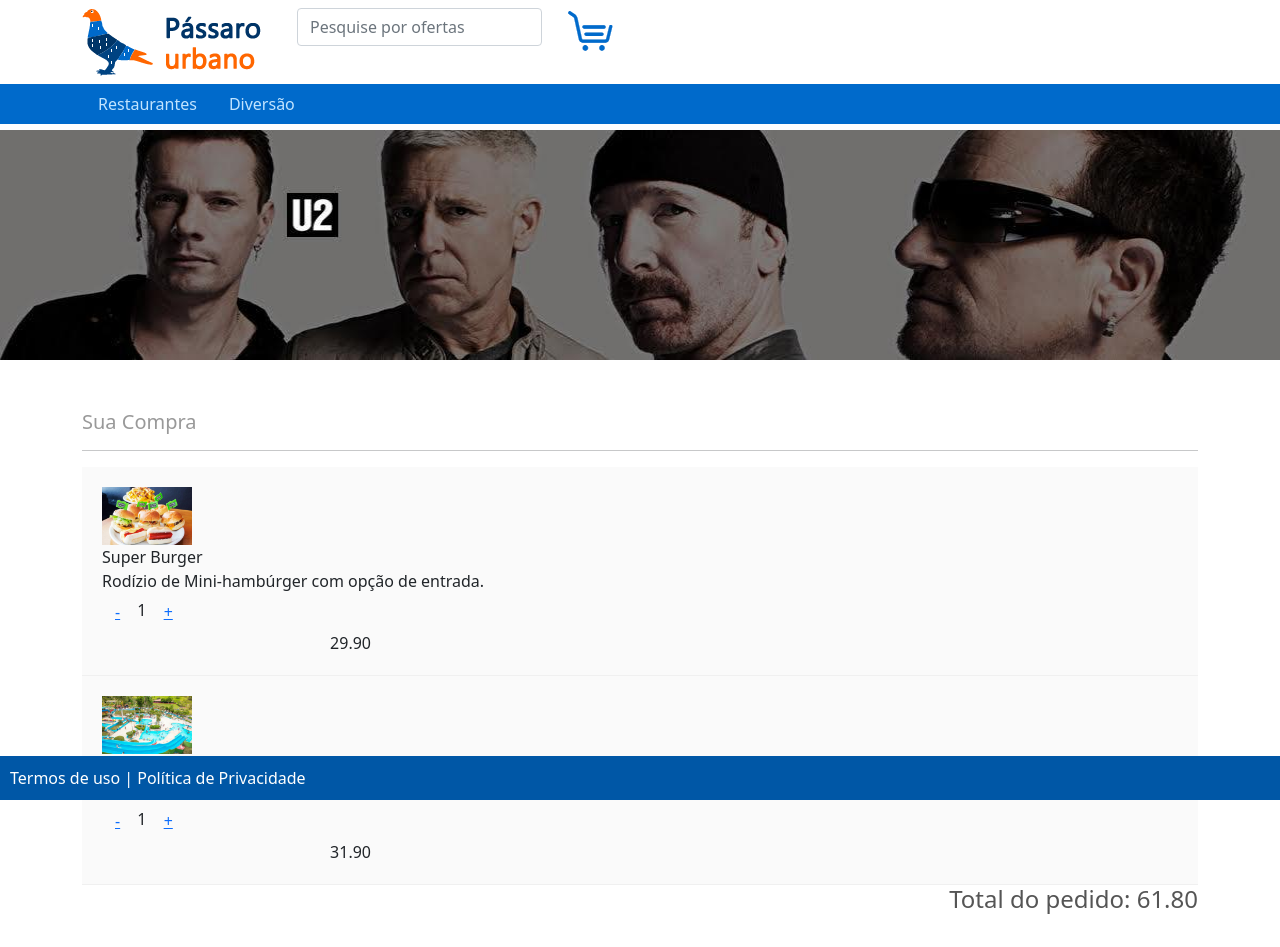
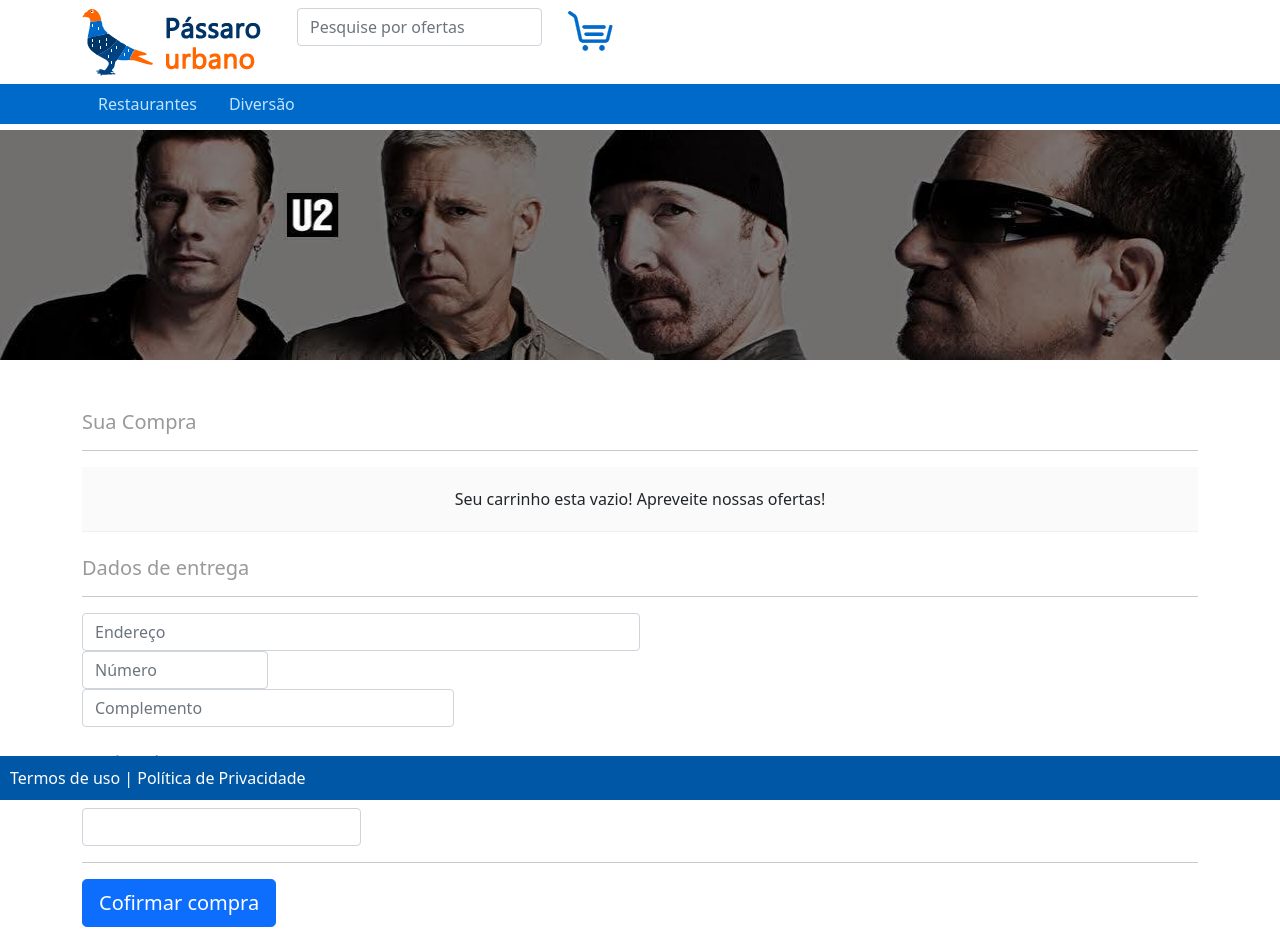
Before and after one commit to elvisthermo/angular-passaro-urbano, an Angular app: page /ordem-compra in a window 1280 px wide. Shown: the top 947 px of the page. Built offline with nearby package versions, Linux system fonts and the light colour scheme.

Commit message:
Adição de itens no carrinho
- descrição por arquivos
- ordem-compra.component.htm: add adição e remoção de itens e calculos

pedido.model.ts:
- add novo campo para compra

```diff
--- a/src/app/carrinho.service.ts
+++ b/src/app/carrinho.service.ts
@@ -1,10 +1,15 @@
+import { Oferta } from './shared/oferta.model';
 import { ItemCarrinho } from './shared/item-carrinho.model';
-import { Oferta } from './shared/oferta.model';
+import { ThisReceiver } from '@angular/compiler';
 
 export class CarrinhoService {
   public itens: ItemCarrinho[] = [];
 
-  incluirItem(oferta: Oferta) {
+  public exibirItens(): ItemCarrinho[] {
+    return this.itens;
+  }
+
+  public incluirItem(oferta: Oferta): void {
     let itemCarrinho: ItemCarrinho = new ItemCarrinho(
       oferta.id,
       oferta.imagens[0],
@@ -13,10 +18,52 @@
       oferta.valor,
       1
     );
-    this.itens.push(itemCarrinho);
+    //verificar se o item em questao ja nao existe dentro de this.itens
+    let itemCarrinhoEncontrado = this.itens.find(
+      (item: ItemCarrinho) => item.id === itemCarrinho.id
+    );
+    if (itemCarrinhoEncontrado) {
+      itemCarrinhoEncontrado.quantidade += 1;
+    } else {
+      this.itens.push(itemCarrinho);
+    }
   }
 
-  public exibirItens(): ItemCarrinho[] {
-    return this.itens;
+  public totalCarrinhoCompras(): number {
+    let total: number = 0;
+    this.itens.map((item: ItemCarrinho) => {
+      total = total + item.valor * item.quantidade;
+    });
+    return total;
+  }
+
+  public adicionarQuantidade(itemCarrinho: ItemCarrinho): void {
+    //incrementar a quantidade
+    let itemCarrinhoEncontrado = this.itens.find(
+      (item: ItemCarrinho) => item.id === itemCarrinho.id
+    );
+
+    if (itemCarrinhoEncontrado) {
+      itemCarrinhoEncontrado.quantidade += 1;
+    }
+  }
+
+  public diminuirQuantidade(itemCarrinho: ItemCarrinho): void {
+    //decrementar quantidade
+    let itemCarrinhoEncontrado = this.itens.find(
+      (item: ItemCarrinho) => item.id === itemCarrinho.id
+    );
+
+    if (itemCarrinhoEncontrado) {
+      itemCarrinhoEncontrado.quantidade -= 1;
+
+      if(itemCarrinhoEncontrado.quantidade === 0) {
+         this.itens.splice(this.itens.indexOf(itemCarrinhoEncontrado), 1)
+      }
+    }
+  }
+
+  public limparCarrinho(): void {
+    this.itens = []
   }
 }
--- a/src/app/ordem-compra/ordem-compra.component.html
+++ b/src/app/ordem-compra/ordem-compra.component.html
@@ -5,61 +5,48 @@
       <h5>Sua Compra</h5>
       <hr />
 
-      <div class="form-row" style="background: #FAFAFA; padding: 20px; border-bottom: solid 1px #F0F0F0">
+      <div *ngIf="carrinhoService.exibirItens().length; else carrinhoVazio">
+      <div *ngFor="let item of itensCarrinho" class="form-row" style="background: #FAFAFA; padding: 20px; border-bottom: solid 1px #F0F0F0">
         <div class="form-group col-sm-1">
-          <img src="/assets/ofertas/1/img1.jpg" class="img-fluid">
+          <img [src]="item.img.url" class="img-fluid">
         </div>
         <div class="form-group col-sm-6">
-          Super Burger
+          {{ item.titulo }}
           <br />
-          Rodízio de Mini-hambúrger com opção de entrada.
+          {{ item.descricao_oferta }}
         </div>
 
         <div>
           <div class="row">
             <div class="col">
-              <button type="button" class="btn btn-link">-</button>
-              1
-              <button type="button" class="btn btn-link">+</button>
+              <button (click)="diminuir(item)"  type="button" class="btn btn-link">-</button>
+              {{ item.quantidade }}
+              <button (click)="adicionar(item)" type="button" class="btn btn-link">+</button>
             </div>
           </div>
         </div>
 
         <div class="form-group col-sm-3 d-flex justify-content-end">
-          29.90
-        </div>
-      </div>
-
-      <div class="form-row" style="background: #FAFAFA; padding: 20px; border-bottom: solid 1px #F0F0F0">
-        <div class="form-group col-sm-1">
-          <img src="/assets/ofertas/4/img1.jpg" class="img-fluid">
-        </div>
-        <div class="form-group col-sm-6">
-          Estância das águas
-          <br />
-          Diversão garantida com piscinas, trilhas e muito mais.
-        </div>
-
-        <div>
-          <div class="row">
-            <div class="col">
-              <button type="button" class="btn btn-link">-</button>
-              1
-              <button type="button" class="btn btn-link">+</button>
-            </div>
-          </div>
-        </div>
-
-        <div class="form-group col-sm-3 d-flex justify-content-end">
-          31.90
+          {{ item.quantidade * item.valor | currency: 'BRL' }}
         </div>
       </div>
 
       <div class="form-row">
         <div class="form-group col d-flex justify-content-end">
-          <h4>Total do pedido: 61.80</h4>
+          <h4>Total do pedido: {{ carrinhoService.totalCarrinhoCompras() | currency: 'BRL' }}</h4>
         </div>
       </div>
+    </div>
+
+    <ng-template #carrinhoVazio>
+      <div
+        class="form-row d-flex justify-content-center"
+        style="background: #FAFAFA; padding: 20px; border-bottom: solid 1px #F0F0F0">
+              Seu carrinho esta vazio! Apreveite nossas ofertas!
+      </div>
+    </ng-template>
+
+
       <br />
 
       <h5>Dados de entrega</h5>
--- a/src/app/ordem-compra/ordem-compra.component.ts
+++ b/src/app/ordem-compra/ordem-compra.component.ts
@@ -1,3 +1,4 @@
+import { ItemCarrinho } from './../shared/item-carrinho.model';
 import { Component, OnInit } from '@angular/core';
 import { FormControl, FormGroup, Validators } from '@angular/forms';
 import { OrdemCompraService } from '../ordem.compra.service';
@@ -8,11 +9,11 @@
   selector: 'app-ordem-compra',
   templateUrl: './ordem-compra.component.html',
   styleUrls: ['./ordem-compra.component.css'],
-  providers: [OrdemCompraService ],
+  providers: [OrdemCompraService],
 })
 export class OrdemCompraComponent implements OnInit {
-
-  public idPedidoCompra!: number
+  public idPedidoCompra!: number;
+  public itensCarrinho: ItemCarrinho[] = [];
 
   public formulario: FormGroup = new FormGroup({
     endereco: new FormControl(null, [
@@ -31,32 +32,49 @@
 
   constructor(
     private ordemCompraService: OrdemCompraService,
-      private carrinhoService: CarrinhoService
-    ) { }
+    public carrinhoService: CarrinhoService
+  ) {}
 
   ngOnInit() {
-    console.log('Array de itens do carrinho: ', this.carrinhoService.exibirItens())
+    this.itensCarrinho = this.carrinhoService.exibirItens();
+    console.log(this.itensCarrinho);
   }
 
   public confirmarCompra(): void {
     if (this.formulario.status === 'INVALID') {
-      console.log('formulario esta invalido');
       this.formulario.get('endereco')?.markAsTouched();
       this.formulario.get('numero')?.markAsTouched();
       this.formulario.get('complemento')?.markAsTouched();
       this.formulario.get('formaPagamento')?.markAsTouched();
     } else {
+      if (this.carrinhoService.exibirItens().length === 0) {
+        alert('voce nao selecionou nenhum item... ');
+      } else {
         let pedido: Pedido = new Pedido(
           this.formulario.value.endereco,
           this.formulario.value.numero,
           this.formulario.value.complemento,
-        this.formulario.value.formaPagamento
+          this.formulario.value.formaPagamento,
+          this.carrinhoService.exibirItens()
         )
-      this.ordemCompraService.efetivarCompra(pedido)
+
+        // console.log(pedido);
+
+        this.ordemCompraService
+          .efetivarCompra(pedido)
           .subscribe((idPedido: number) => {
             this.idPedidoCompra = idPedido
-              console.log(this.idPedidoCompra)
+            this.carrinhoService.limparCarrinho()
           })
       }
     }
   }
+
+  public adicionar(item: ItemCarrinho): void {
+    this.carrinhoService.adicionarQuantidade(item);
+  }
+
+  public diminuir(item: ItemCarrinho): void {
+    this.carrinhoService.diminuirQuantidade(item);
+  }
+}
--- a/src/app/shared/pedido.model.ts
+++ b/src/app/shared/pedido.model.ts
@@ -1,8 +1,10 @@
+import { ItemCarrinho } from './item-carrinho.model';
 export class Pedido {
     constructor(
         public endereco: string,
         public numero: string,
         public complemento: string,
-        public formaPagamento: string
+        public formaPagamento: string,
+        public itens: Array<ItemCarrinho>
     ) { }
 }
--- a/src/app/topo/topo.component.ts
+++ b/src/app/topo/topo.component.ts
@@ -2,42 +2,50 @@
 import { Component, OnInit } from '@angular/core';
 import { OfertasService } from '../ofertas.service';
 import { Oferta } from '../shared/oferta.model';
-import { catchError, debounceTime, distinctUntilChanged, switchMap } from 'rxjs/operators';
+import {
+  catchError,
+  debounceTime,
+  distinctUntilChanged,
+  switchMap,
+} from 'rxjs/operators';
 
 @Component({
   selector: 'app-topo',
   templateUrl: './topo.component.html',
   styleUrls: ['./topo.component.css'],
-  providers: [ OfertasService ]
+  providers: [OfertasService],
 })
 export class TopoComponent implements OnInit {
+  public ofertas!: Observable<Oferta[]>;
+  private subjectPesquisa: Subject<string> = new Subject<string>();
 
-  public ofertas!: Observable<Oferta[]>
-  private subjectPesquisa: Subject<string> = new Subject<string>()
-
-  constructor(private ofertasService: OfertasService) { }
+  constructor(private ofertasService: OfertasService) {}
 
   ngOnInit(): void {
-     this.ofertas = this.subjectPesquisa //retorno ao termino Oferta[]
-        .pipe(debounceTime(1000))  //executa a acao do switchMap apos 1 segundo
-        .pipe(distinctUntilChanged())  //para fazer pesquisas distintas
-        .pipe(switchMap((termo: string) => {
-            if(termo.trim() === '') {
-              //retornar um observable de array de ofertas vazio
-              return of<Oferta[]>([])
-            }
-            return this.ofertasService.pesquisarOfertas(termo)
-        }))
-        .pipe(catchError((err: any) => {
-          return of<Oferta[]>([])
-        }))
+    this.ofertas = this.subjectPesquisa //retorno ao termino Oferta[]
+      .pipe(debounceTime(1000)) //executa a acao do switchMap apos 1 segundo
+      .pipe(distinctUntilChanged()) //para fazer pesquisas distintas
+      .pipe(
+        switchMap((termo: string) => {
+          if (termo.trim() === '') {
+            //retornar um observable de array de ofertas vazio
+            return of<Oferta[]>([]);
+          }
+          return this.ofertasService.pesquisarOfertas(termo);
+        })
+      )
+      .pipe(
+        catchError((err: any) => {
+          return of<Oferta[]>([]);
+        })
+      );
   }
 
   public pesquisa(termoDaBusca: string): void {
-      this.subjectPesquisa.next(termoDaBusca)
+    this.subjectPesquisa.next(termoDaBusca);
   }
 
   public limpaPesquisa(): void {
-    this.subjectPesquisa.next('')
+    this.subjectPesquisa.next('');
   }
 }
```
Lines whose indentation alone changed are shown as unchanged.
